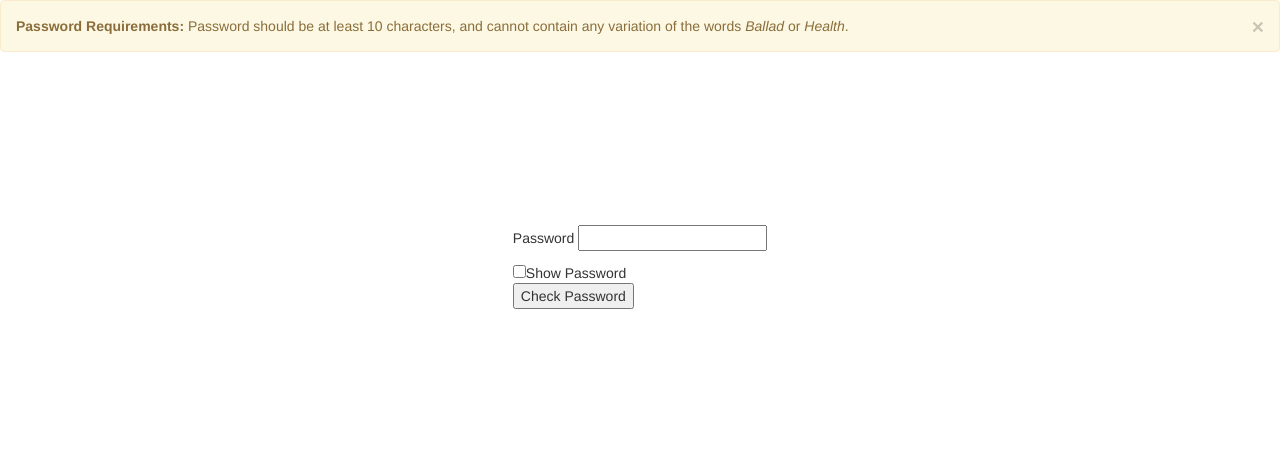
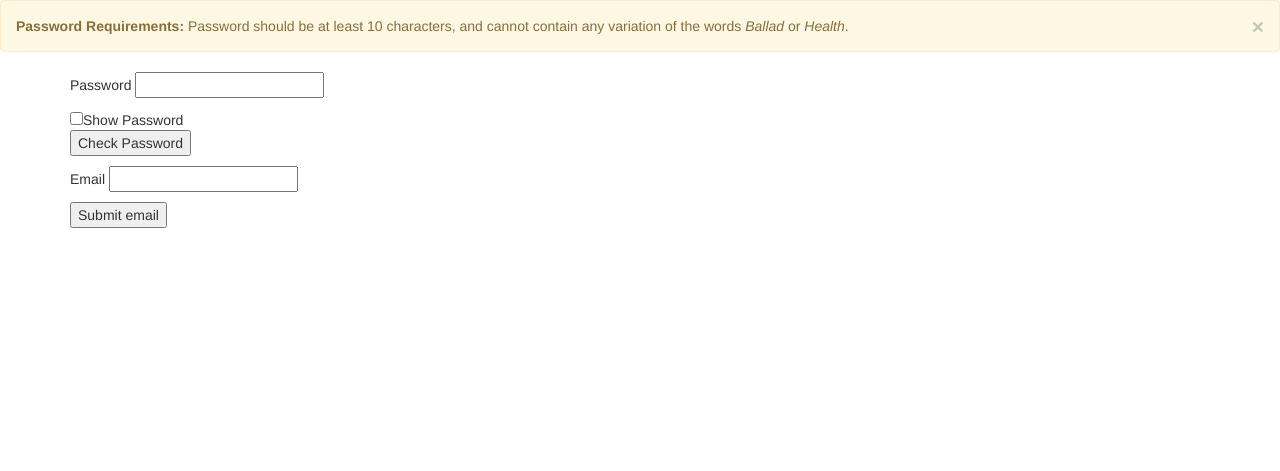
Before and after one commit to peachy-1/PasswordVerifier, a Flask app: page / in a window 1280 px wide. Shown: the top 471 px of the page. Run offline with Flask 2, Linux system fonts and the light colour scheme; some libraries are stand-ins or nearby versions.

Commit message:
Email
Added the HaveIBeenPwned functionality/QoL

```diff
--- a/server.py
+++ b/server.py
@@ -1,6 +1,7 @@
 from flask import Flask, render_template, request
 from password_verifier import password_strength
 from flask_bootstrap import Bootstrap
+import requests
 
 app = Flask(__name__, template_folder='./templates')
 Bootstrap(app)
@@ -9,12 +10,28 @@ Bootstrap(app)
 def index():
     return render_template('index.html')
 
-@app.route('/result', methods = [ 'POST', 'GET' ])
-def result():
+@app.route('/password_result', methods = [ 'POST', 'GET' ])
+def password_result():
     if request.method == 'POST':
         password = request.form['password']
         result = password_strength(password)
-        return render_template('result.html', result = result)
+        return render_template('password_result.html', result = result)
+
+@app.route('/email_result', methods = [ 'POST', 'GET' ])
+def email_result():
+    if request.method == 'POST':
+        hibp_key = {'hibp-api-key': '009274fc7df0484a98f9ff01699097a7'}
+        email_address = request.form['email']
+        response = requests.request('GET', f'https://haveibeenpwned.com/api/v3/breachedaccount/{email_address}', headers = hibp_key)
+
+        if response.status_code !=404:
+            results = response.json()
+            is_compromised = True
+        else:
+            results = []
+            is_compromised = False
+
+        return render_template('email_result.html', results = results, is_compromised = is_compromised)
 
 if __name__ == '__main__':
     app.run(debug=True)
--- a/templates/index.html
+++ b/templates/index.html
@@ -8,11 +8,16 @@
             <span aria-hidden="true">&times;</span>
           </button>
         </div>
-<div class="container" style="display: flex; justify-content: center; align-items: center; height: 50vh">
-        <form class="form" action = "http://gregoryca1.pythonanywhere.com/result" method="POST">
-            <p>Password <input type="password" name="password" id="password"/></p>
+<div class="container">
+        <form class="form" action = "http://gregoryca1.pythonanywhere.com/password_result" method="POST">
+            <p>Password <input type="password" name="password" id="password" required/></p>
             <input type="checkbox" onclick="showPassword()">Show Password
             <p><input type="submit" value="Check Password" /></p>
+        </form>
+
+        <form class="form" action = "http://gregoryca1.pythonanywhere.com/email_result" method="POST">
+          <p>Email <input type="email" name="email" id="email" required/></p>
+          <p><input type="submit" value="Submit email" /></p>
         </form>
 </div>
 
```
Also changed, not shown: templates/email_result.html (added, +20 -0 lines), templates/password_result.html (renamed from templates/result.html).
